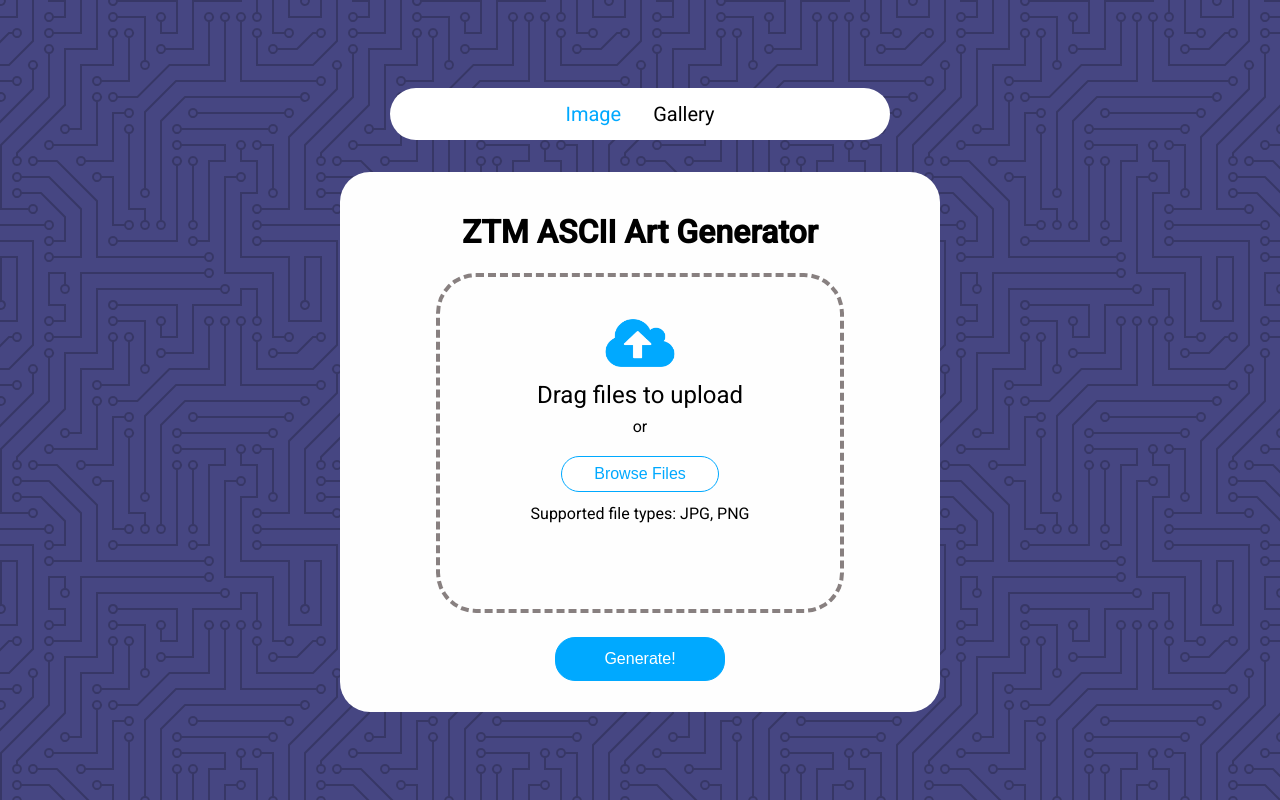
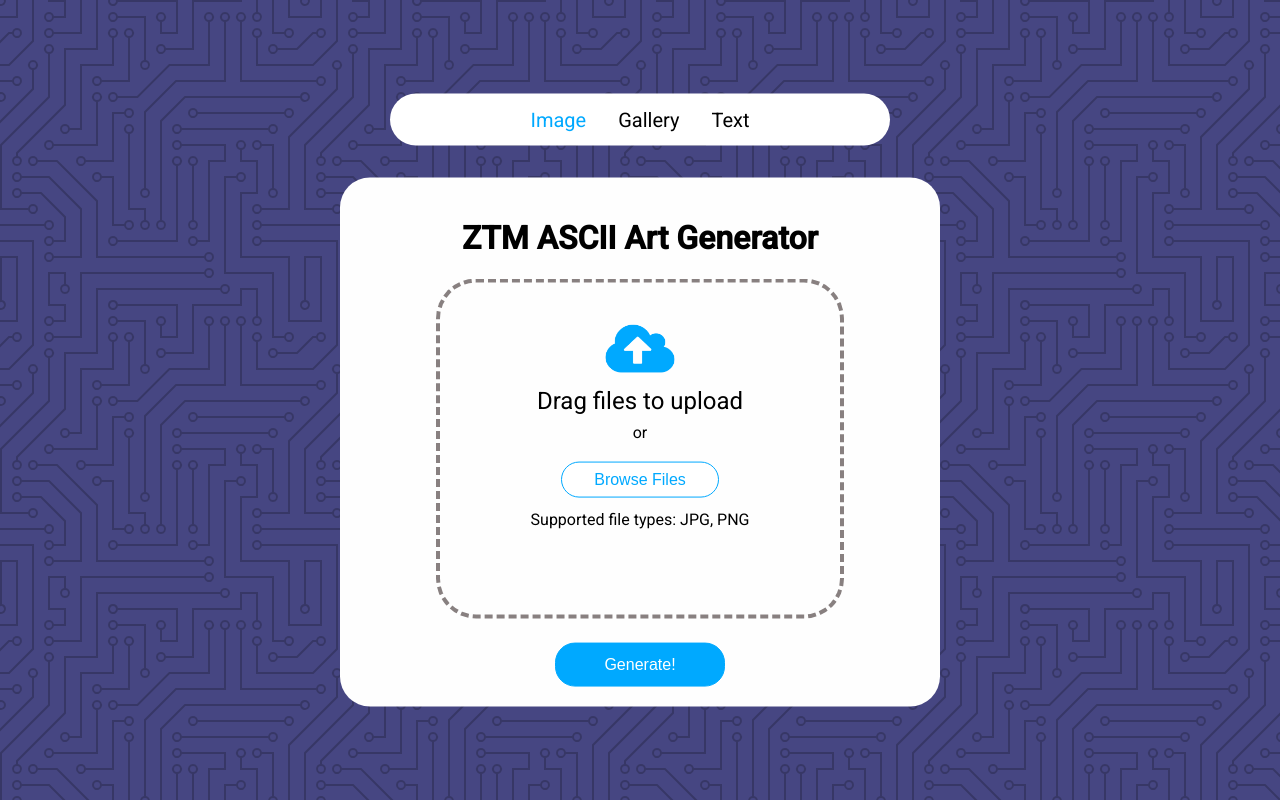
Before and after one commit to zero-to-mastery/ascii-art-2022, a Flask app: page /v2 in a window 1280 px wide. Run offline with Flask 2, Linux system fonts and the light colour scheme.

Commit message:
Added a text-based art (FIGLET) section (#56)
* Redesign homepage, add drag-to-upload

* fix: .gitkeep showing in gallery

* Redesign entire web app, refactor most of the code

* Redesign entire web app, refactor most of the code

* old design restored as the default design, set the new design as alternative

* Added text-based art using figlet library

```diff
--- a/webapp/ascii_art.py
+++ b/webapp/ascii_art.py
@@ -17,6 +17,8 @@ from community_version import convert_image_to_ascii
 from pathlib import Path
 from colorama import Fore, Back, Style
 from constants import ASCII_CHARS
+from pyfiglet import Figlet
+
 IMG_FOLDER = os.path.join("static", "IMG")
 ALLOWED_EXTENSIONS = {"png", "jpg", "jpeg"}
 
@@ -214,5 +216,22 @@ def delete_file():
         return redirect("/v2/gallery")
 
 
+########################
+#### Text ASCII Art ####
+########################
+
+@app.route("/v2/text", methods=["GET"])
+def text_art():
+    text_art = Figlet(font="slant").renderText("Zero to Mastery!")
+    return render_template("text-art-v2.html", template_name='text', text_art=text_art)
+
+@app.route("/v2/text/generate", methods=["POST"])
+def generate_text_art():
+    if request.method == "POST":
+        text = request.json.get("text")
+        fig = Figlet(font='slant')
+        art = fig.renderText(text)
+        return json.dumps({"art": art})
+
 if __name__ == "__main__":
     app.run(debug=True)
--- a/webapp/static/main-v2.css
+++ b/webapp/static/main-v2.css
@@ -66,7 +71,8 @@ body {
 }
 
 .main-container.home li.image-link a,
-.main-container.gallery li.gallery-link a {
+.main-container.gallery li.gallery-link a,
+.main-container.text li.text-link a {
     color: #00a9ff;
 }
 
@@ -74,7 +80,6 @@ body {
 
 .container {
     background: rgb(254, 254, 254);
-    height: 500px;
     margin: auto;
     border-radius: 30px;
     margin-top: 32px;
--- a/webapp/static/main-v2.js
+++ b/webapp/static/main-v2.js
@@ -47,3 +47,29 @@ deleteBtns.forEach(btn => {
         deleteForm.submit();
     })
 });
+
+
+
+/***************************/
+/* 3) Text Art - Generate */
+/*************************/
+const textInput = document.querySelector('#text');
+const asciiArt = document.querySelector('.ascii-art');
+
+if(textInput) {
+    textInput.addEventListener('input', (e) => {
+        const text = e.target.value;
+        fetch('/v2/text/generate', {
+            method: 'POST',
+            headers: {
+                'Content-Type': 'application/json'
+            },
+            body: JSON.stringify({
+                text
+            })
+        }).then(res => res.json())
+            .then(data => {
+                asciiArt.innerHTML = data.art;
+            })
+    })
+}
--- a/webapp/templates/art-v2.html
+++ b/webapp/templates/art-v2.html
@@ -4,7 +4,6 @@
 
 <div class="container">
     <h1 class="heading">Here's your art!</h1>
-
     <pre class="ascii-art">{{ascii_art}}</pre>
 
 
--- a/webapp/templates/base-v2.html
+++ b/webapp/templates/base-v2.html
@@ -16,6 +16,7 @@
             <ul>
                 <li class="image-link"><a href="/v2">Image</a></li>
                 <li class="gallery-link"><a href="/v2/gallery">Gallery</a></li>
+                <li class="text-link"><a href="/v2/text">Text</a></li>
             </ul>
         </div>
 
--- a/webapp/templates/base.html
+++ b/webapp/templates/base.html
@@ -31,6 +31,12 @@
                 <div class="nav-button">
                     <button class="nv-btn" onclick="location.href='/gallery/main'" type="button">
                         Gallery
+                    </button>
+                </div>
+
+                <div class="nav-button">
+                    <button class="nv-btn" onclick="location.href='/v2/text'" type="button">
+                       Text
                     </button>
                 </div>
 
```
Also changed, not shown: other parts of webapp/static/main-v2.css (+36 -0 lines), webapp/templates/text-art-v2.html (added, +20 -0 lines).
